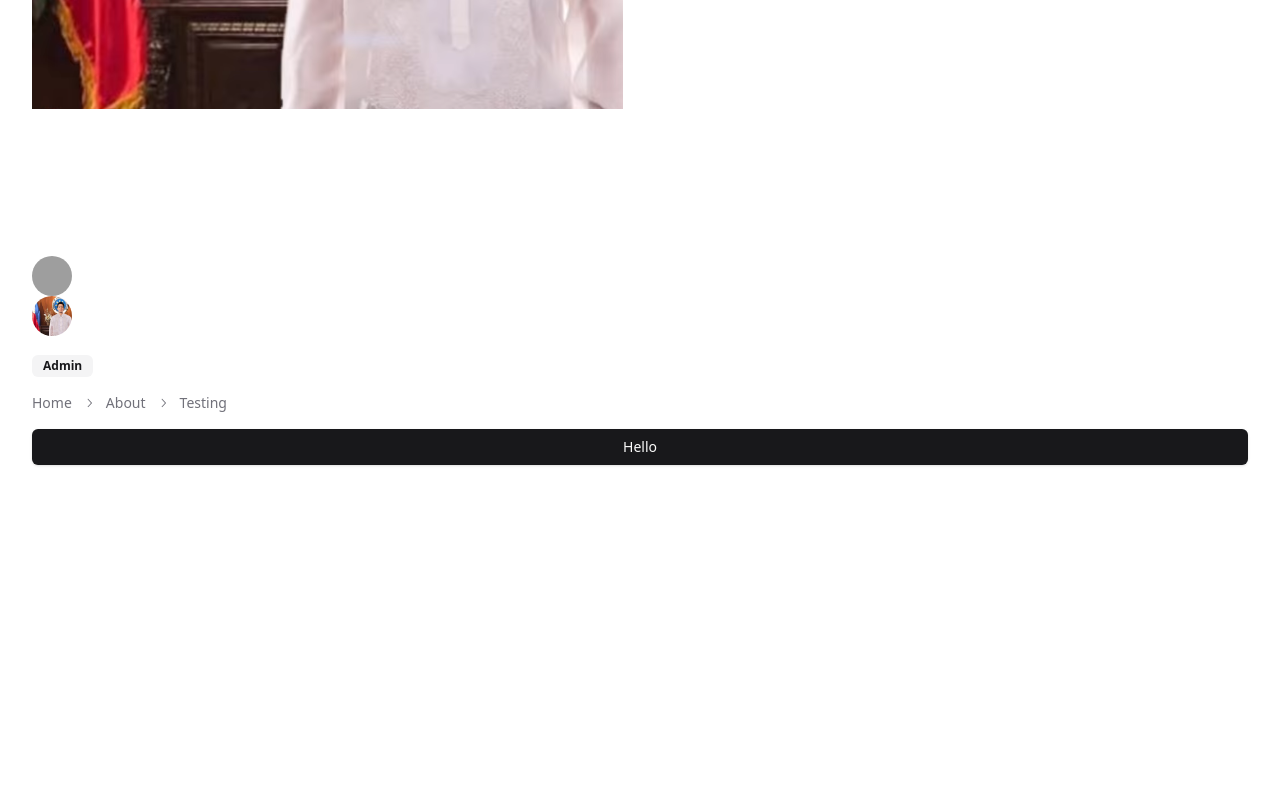
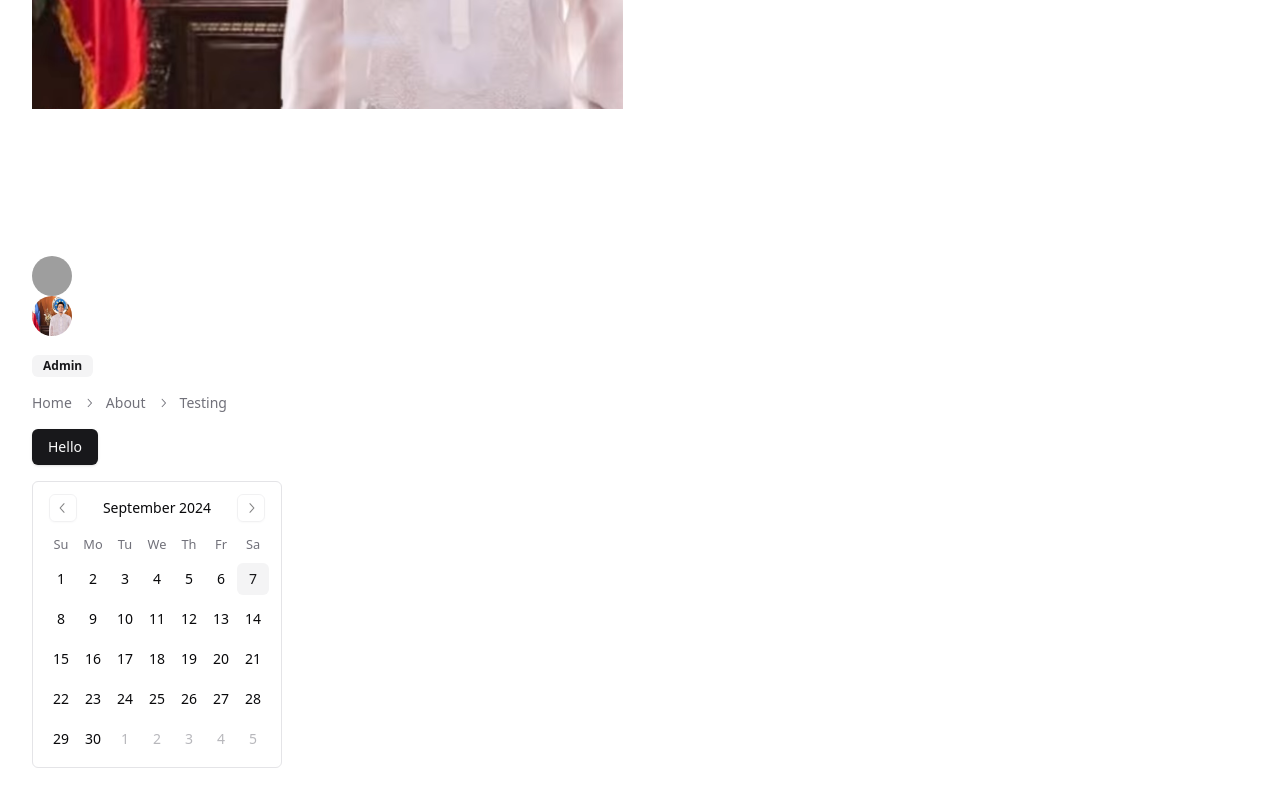
Before and after one commit to mark-ianz/shadcn-ui-course, a React (Vite) app: page / in a window 1280 px wide. Shown: the part 880-1680 px from the top of the page. Before the commit the page ends 1377 px from the top, so only its background shows below. Built offline with nearby package versions, Linux system fonts and the light colour scheme; grey boxes are pictures that could not be loaded.

Commit message:
import and used Calendar, better combined with Date Picker component

```diff
--- a/package.json
+++ b/package.json
@@ -18,8 +18,10 @@
     "@radix-ui/react-slot": "^1.1.0",
     "class-variance-authority": "^0.7.0",
     "clsx": "^2.1.1",
+    "date-fns": "^3.6.0",
     "lucide-react": "^0.439.0",
     "react": "^18.3.1",
+    "react-day-picker": "^8.10.1",
     "react-dom": "^18.3.1",
     "react-router-dom": "^6.26.1",
     "tailwind-merge": "^2.5.2",
--- /dev/null
+++ b/src/components/ui/calendar.tsx
@@ -0,0 +1,70 @@
+import * as React from "react"
+import { ChevronLeftIcon, ChevronRightIcon } from "@radix-ui/react-icons"
+import { DayPicker } from "react-day-picker"
+
+import { cn } from "@/lib/utils"
+import { buttonVariants } from "@/components/ui/button"
+
+export type CalendarProps = React.ComponentProps<typeof DayPicker>
+
+function Calendar({
+  className,
+  classNames,
+  showOutsideDays = true,
+  ...props
+}: CalendarProps) {
+  return (
+    <DayPicker
+      showOutsideDays={showOutsideDays}
+      className={cn("p-3", className)}
+      classNames={{
+        months: "flex flex-col sm:flex-row space-y-4 sm:space-x-4 sm:space-y-0",
+        month: "space-y-4",
+        caption: "flex justify-center pt-1 relative items-center",
+        caption_label: "text-sm font-medium",
+        nav: "space-x-1 flex items-center",
+        nav_button: cn(
+          buttonVariants({ variant: "outline" }),
+          "h-7 w-7 bg-transparent p-0 opacity-50 hover:opacity-100"
+        ),
+        nav_button_previous: "absolute left-1",
+        nav_button_next: "absolute right-1",
+        table: "w-full border-collapse space-y-1",
+        head_row: "flex",
+        head_cell:
+          "text-muted-foreground rounded-md w-8 font-normal text-[0.8rem]",
+        row: "flex w-full mt-2",
+        cell: cn(
+          "relative p-0 text-center text-sm focus-within:relative focus-within:z-20 [&:has([aria-selected])]:bg-accent [&:has([aria-selected].day-outside)]:bg-accent/50 [&:has([aria-selected].day-range-end)]:rounded-r-md",
+          props.mode === "range"
+            ? "[&:has(>.day-range-end)]:rounded-r-md [&:has(>.day-range-start)]:rounded-l-md first:[&:has([aria-selected])]:rounded-l-md last:[&:has([aria-selected])]:rounded-r-md"
+            : "[&:has([aria-selected])]:rounded-md"
+        ),
+        day: cn(
+          buttonVariants({ variant: "ghost" }),
+          "h-8 w-8 p-0 font-normal aria-selected:opacity-100"
+        ),
+        day_range_start: "day-range-start",
+        day_range_end: "day-range-end",
+        day_selected:
+          "bg-primary text-primary-foreground hover:bg-primary hover:text-primary-foreground focus:bg-primary focus:text-primary-foreground",
+        day_today: "bg-accent text-accent-foreground",
+        day_outside:
+          "day-outside text-muted-foreground opacity-50  aria-selected:bg-accent/50 aria-selected:text-muted-foreground aria-selected:opacity-30",
+        day_disabled: "text-muted-foreground opacity-50",
+        day_range_middle:
+          "aria-selected:bg-accent aria-selected:text-accent-foreground",
+        day_hidden: "invisible",
+        ...classNames,
+      }}
+      components={{
+        IconLeft: ({ ...props }) => <ChevronLeftIcon className="h-4 w-4" />,
+        IconRight: ({ ...props }) => <ChevronRightIcon className="h-4 w-4" />,
+      }}
+      {...props}
+    />
+  )
+}
+Calendar.displayName = "Calendar"
+
+export { Calendar }
--- a/src/pages/App.tsx
+++ b/src/pages/App.tsx
@@ -31,8 +31,13 @@
   BreadcrumbSeparator,
 } from "@/components/ui/breadcrumb";
 import { Link } from "react-router-dom";
+import { Calendar } from "@/components/ui/calendar";
+import { useState } from "react";
+import { subDays } from "date-fns";
 
 function App() {
+  const [date, setDate] = useState<Date>(subDays(new Date(), 1));
+
   return (
     <div className="flex flex-col gap-4">
       <h1 className="font-semibold text-lg">Accordion Test</h1>
@@ -69,14 +74,12 @@
           </AccordionContent>
         </AccordionItem>
       </Accordion>
-
       <Alert>
         <AlertTitle>Hello!</AlertTitle>
         <AlertDescription>
           Lorem, ipsum dolor sit amet consectetur adipisicing elit.
         </AlertDescription>
       </Alert>
-
       <div>
         <AlertDialog>
           <AlertDialogTrigger asChild>
@@ -106,11 +109,9 @@
           <AlertDialogOverlay className="bg-black opacity-35"></AlertDialogOverlay>
         </AlertDialog>
       </div>
-
       <AspectRatio ratio={16 / 9}>
         <img src={kai_sotto_goat} alt="Kai Sotto The Goat" />
       </AspectRatio>
-
       <div>
         <Avatar>
           <AvatarImage src="https://github.com/shadcn.png" />
@@ -121,11 +122,9 @@
           <AvatarFallback>CN</AvatarFallback>
         </Avatar>
       </div>
-
       <div>
         <Badge variant={"secondary"}>Admin</Badge>
       </div>
-
       <Breadcrumb>
         <BreadcrumbList>
           <BreadcrumbItem>
@@ -145,8 +144,15 @@
           </BreadcrumbItem>
         </BreadcrumbList>
       </Breadcrumb>
-
-      <Button>Hello</Button>
+      <div>
+        <Button>Hello</Button>
+      </div>
+      <div>
+        <Calendar
+          mode="single"
+          className="border w-fit rounded-md"
+        />
+      </div>
     </div>
   );
 }
```
Also changed, not shown: 1 other file (tests, documents, lock files or other folders).
